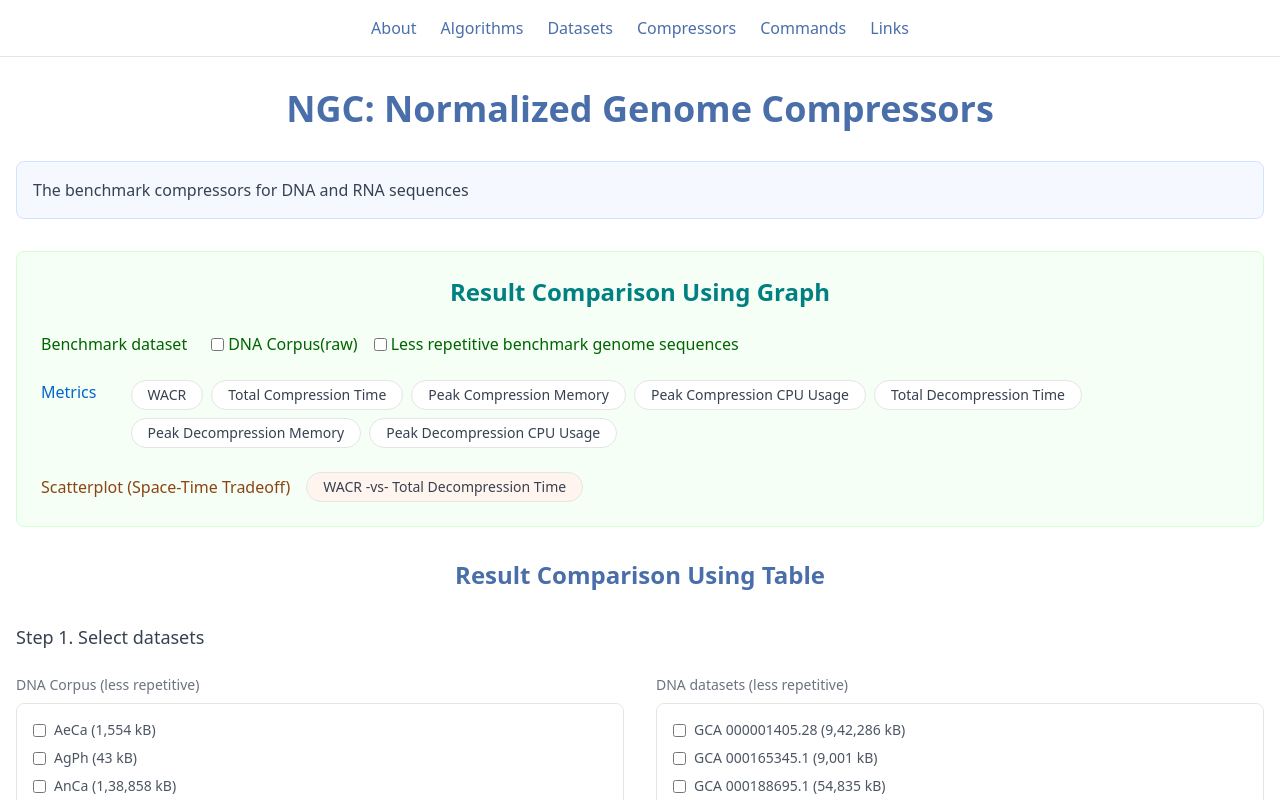
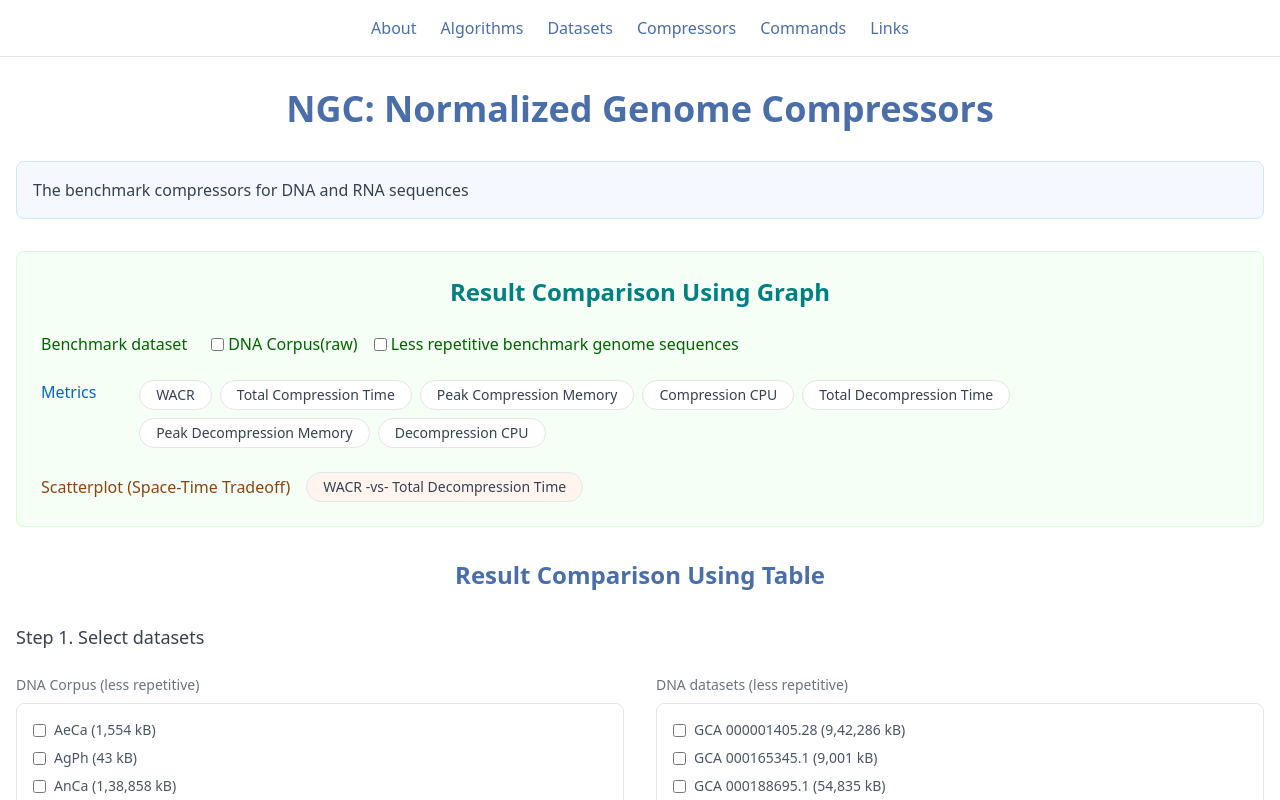
Before and after one commit to ChakrabortyDiya/mgc, a Next.js app in the folder frontend/: page / in a window 1280 px wide. Shown: the top 800 px of the page. Built offline with nearby package versions, Linux system fonts and the light colour scheme.

Commit message:
fix(components): update CPU metric labels in quick-selector
- Renamed "Peak Compression CPU Usage" to "Compression CPU"
- Renamed "Peak Decompression CPU Usage" to "Decompression CPU"

These changes align the metric labels with the standardized naming convention.

```diff
--- a/frontend/components/quick-selector.tsx
+++ b/frontend/components/quick-selector.tsx
@@ -180,10 +180,10 @@ export function QuickSelector() {
                 "WACR",
                 "Total Compression Time",
                 "Peak Compression Memory",
-                "Peak Compression CPU Usage",
+                "Compression CPU",
                 "Total Decompression Time",
                 "Peak Decompression Memory",
-                "Peak Decompression CPU Usage",
+                "Decompression CPU",
               ].map((option) => (
                 <button
                   key={option}
```
